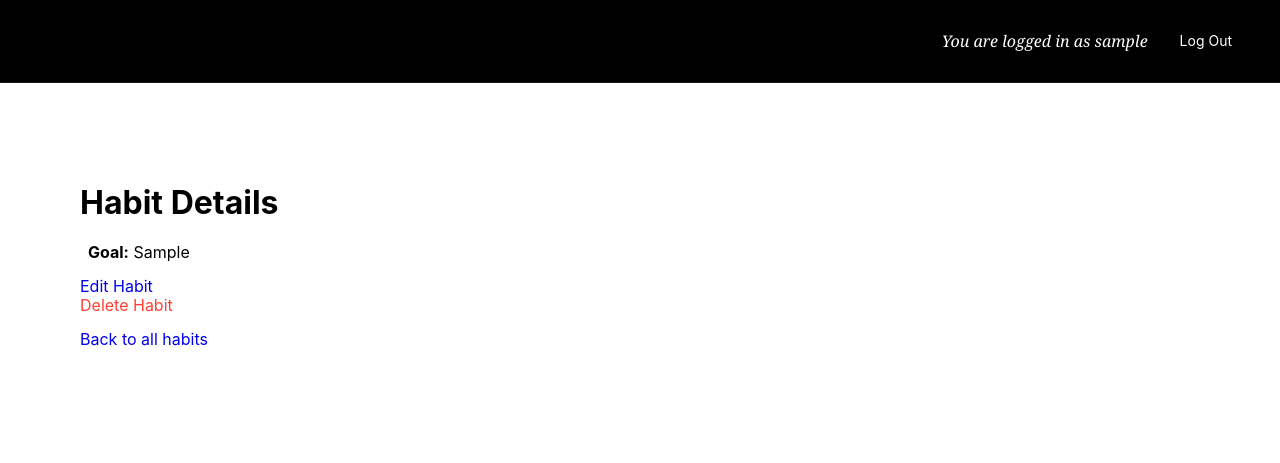
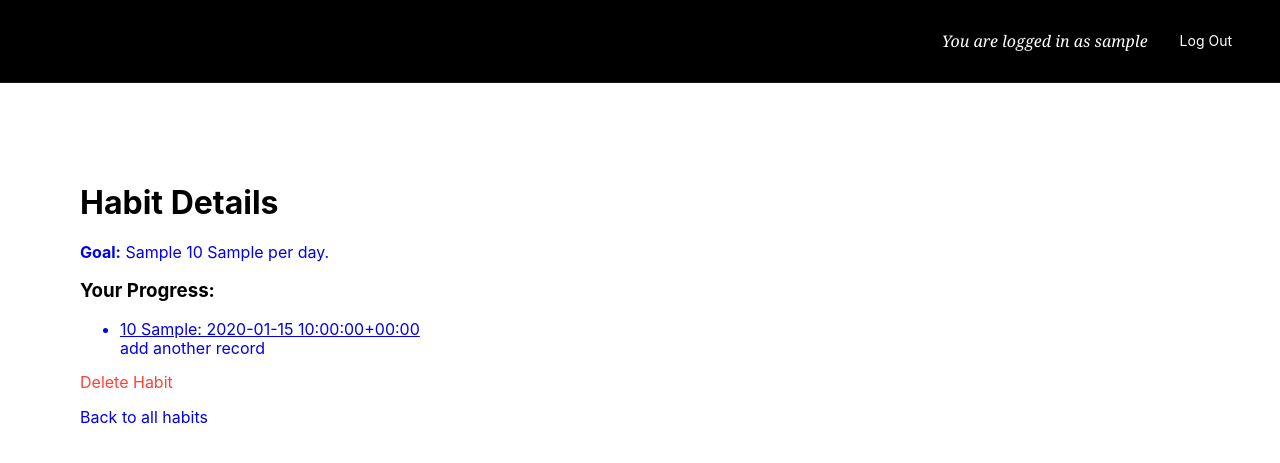
Before and after one commit to momentum-team-2/django-duplex-team-sea-otter, a Django app: page /habits/1/ in a window 1280 px wide. Shown: the top 463 px of the page. Run offline with Django 3.2, Linux system fonts and the light colour scheme; a user stored in the database is signed in; tables that the repository leaves empty hold one stand-in row (values such as "Sample post").

Commit message:
made some minor changes to html

```diff
--- a/templates/habits/delete_habit.html
+++ b/templates/habits/delete_habit.html
@@ -4,7 +4,7 @@
 <h1>Delete Habit</h1>
 
 <div>
-  <form action="{% url 'delete_habit' pk=book.pk %}" method="POST">
+  <form action="{% url 'delete_habit' pk=habit.pk %}" method="POST">
     {% csrf_token %}
     <p>Are you sure you want to delete {{ habit.name }}?</p>
     <div>
--- a/templates/habits/list_habits.html
+++ b/templates/habits/list_habits.html
@@ -29,8 +29,7 @@
 
     {% if habit.goal %}
     <div class="flex">
-      <div class="pr2"><i class="icofont-phone"></i></div>
-      <div><a href="{% url 'show_habit' pk=habit.pk %}"><b>Goal:</b> {{ habit.goal }}</a>
+      <div><a style="text-decoration:none" href="{% url 'show_habit' pk=habit.pk %}"><b>Goal:</b> {{ habit.goal }} {{habit.goal_quantity}} {{habit.unit_of_measure}} per day.</a>
       </div>
     </div>
     {% endif %}
--- a/templates/habits/show_habit.html
+++ b/templates/habits/show_habit.html
@@ -7,15 +7,20 @@
 
 {% if habit.goal %}
   <div class="flex">
-    <div class="pr2"><i class="icofont-phone"></i></div>
-  <div><b>Goal:</b>
-  {{ habit.goal }}
-  </div>
+    <a style="text-decoration:none" href="{% url 'show_habit' pk=habit.pk %}"><b>Goal:</b> {{ habit.goal }} {{habit.goal_quantity}} {{habit.unit_of_measure}} per day.</a>
   </div>
 {% endif %}
 
+<h3 class="ml-4 mt-5">Your Progress:</h3>
+
+<ul>
+    {% for record in records %}
+     <a  href="{% url 'add_record' pk=habit.pk %}"><li>{{ record }}</li></a>
+    {% endfor %}
+    <a style="text-decoration:none" class="btn btn-outline-light mt-3 ml-0" href="{% url 'add_record' pk=habit.pk%}">add another record</a>
+</ul>
+
   <p>
-    <a style="text-decoration:none" href="{% url 'edit_habit' pk=habit.pk %}">Edit Habit</a><br>
     <a style="text-decoration:none" class="red" href="{% url 'delete_habit' pk=habit.pk %}">Delete Habit</a>
   </p>
 
```
